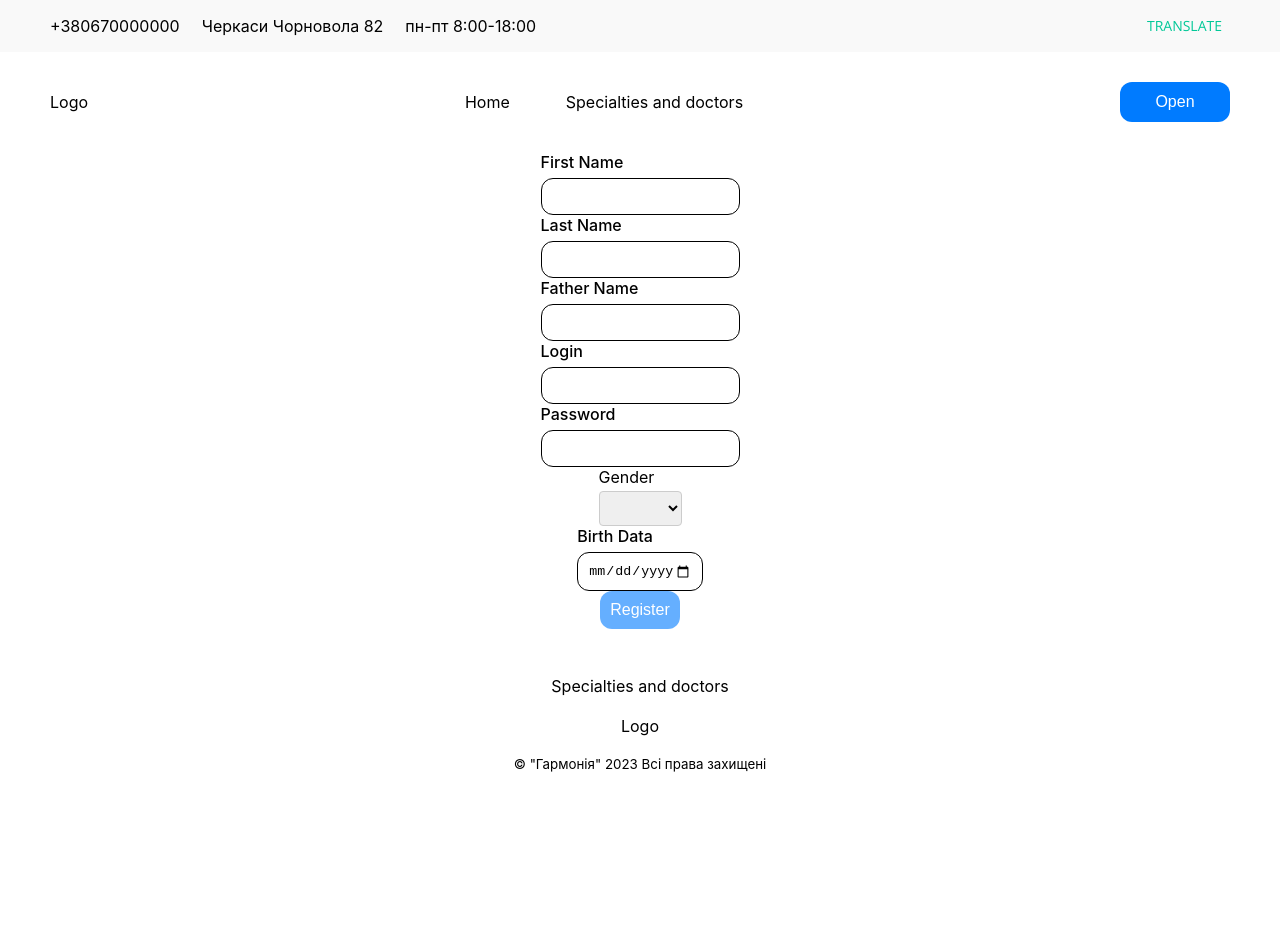
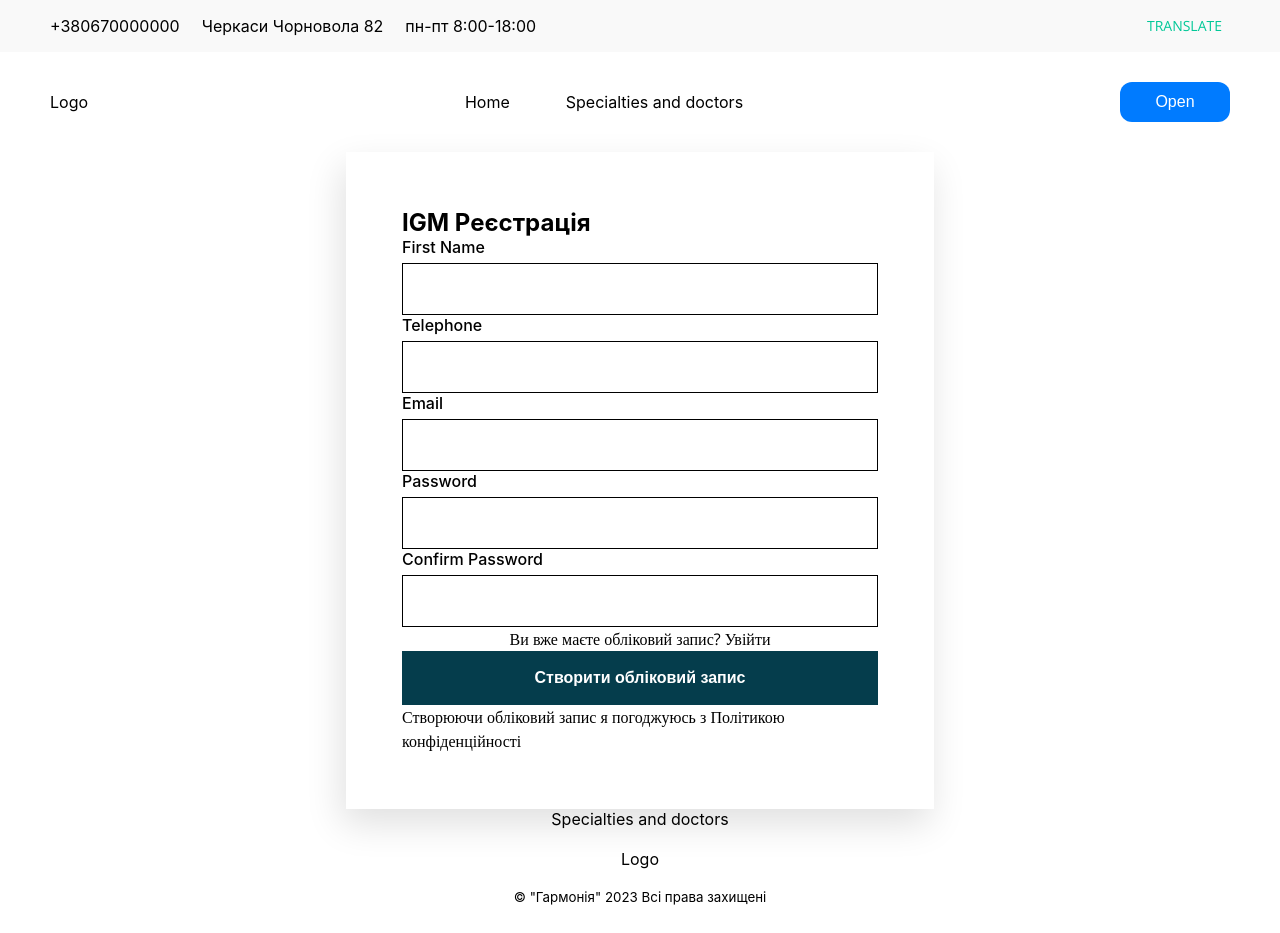
Before and after one commit to KononyukL/geekhub-electronic-clinic, a React (Create React App) app: page /registration in a window 1280 px wide. Before the commit the page ends 800 px from the top, so only its background shows below. Built offline with nearby package versions, Linux system fonts and the light colour scheme.

Commit message:
feature: create form and button

```diff
--- a/src/routes/pages/Registration/index.tsx
+++ b/src/routes/pages/Registration/index.tsx
@@ -1,27 +1,25 @@
-import React from 'react';
+import React, { FC } from 'react';
 import { useForm } from 'react-hook-form';
-import { StyledForm, ErrorText } from './styled';
-import Input from '../../../components/Input';
-import SelectInput from '../../../components/SelectInput';
-import Button from '../../../components/Button';
+import {
+  Container,
+  StyledForm,
+  ErrorText,
+  StyledInput,
+  StyledWrapper,
+  Wrapper,
+  ButtonSubmit
+} from './styled';
+import { Typography } from '@mui/material';
 
 interface IFormInput {
   firstName: string;
-  lastName: string;
-  fatherName: string;
-  login: string;
+  telephone: number;
+  email: string;
   password: string;
-  gender: string;
-  birthData: string;
+  confirmPassword: string;
 }
 
-const genderOptions = [
-  { value: 'female', label: 'Female' },
-  { value: 'male', label: 'Male' },
-  { value: 'other', label: 'Other' }
-];
-
-const Registration = () => {
+const Registration: FC = () => {
   const {
     register,
     handleSubmit,
@@ -31,12 +29,10 @@ const Registration = () => {
     mode: 'onBlur',
     defaultValues: {
       firstName: '',
-      lastName: '',
-      fatherName: '',
-      login: '',
+      telephone: '',
+      email: '',
       password: '',
-      gender: '',
-      birthData: ''
+      confirmPassword: ''
     }
   });
 
@@ -47,68 +43,73 @@ const Registration = () => {
   };
 
   return (
+    <Container>
+      <Wrapper>
+        <h2>IGM Реєстрація</h2>
         <StyledForm onSubmit={handleSubmit(onSubmit)}>
-      <Input
+          <StyledWrapper>
+            <StyledInput
               label="First Name"
               name="firstName"
               register={register}
               registerOptions={{ required: true, minLength: 3, maxLength: 255 }}
             />
             {errors.firstName && <ErrorText>This field is required</ErrorText>}
-      <Input
-        label="Last Name"
-        name="lastName"
+          </StyledWrapper>
+          <StyledWrapper>
+            <StyledInput
+              label="Telephone"
+              name="telephone"
               register={register}
               registerOptions={{ required: true, minLength: 3, maxLength: 255 }}
             />
-      {errors.lastName && <ErrorText>This field is required</ErrorText>}
-      <Input
-        label="Father Name"
-        name="fatherName"
-        register={register}
-        registerOptions={{ required: true, minLength: 3, maxLength: 255 }}
-      />
-      {errors.fatherName && <ErrorText>This field is required</ErrorText>}
-      <Input
-        label="Login"
-        name="login"
-        register={register}
-        registerOptions={{ required: true, minLength: 3, maxLength: 255 }}
-      />
-      {errors.login && <ErrorText>This field is required</ErrorText>}
-      <Input
-        label="Password"
-        name="password"
+            {errors.telephone && <ErrorText>This field is required</ErrorText>}
+          </StyledWrapper>
+          <StyledWrapper>
+            <StyledInput
+              label="Email"
+              name="email"
               register={register}
               registerOptions={{
                 required: true,
-          pattern: /^(?=.*[0-9])(?=.*[!@#$%^&*])(?=.*[a-z])(?=.*[A-Z])[0-9a-zA-Z!@#$%^&*]{8,255}$/
+                pattern:
+                  /^(?=.*[0-9])(?=.*[!@#$%^&*])(?=.*[a-z])(?=.*[A-Z])[0-9a-zA-Z!@#$%^&*]{8,255}$/
               }}
             />
-      {errors.password && <ErrorText>This field is required</ErrorText>}
-      <SelectInput
-        label="Gender"
-        name="gender"
-        options={genderOptions}
+            {errors.email && <ErrorText>This field is required</ErrorText>}
+          </StyledWrapper>
+          <StyledWrapper>
+            <StyledInput
+              label="Password"
+              name="password"
               register={register}
               registerOptions={{
                 required: true
               }}
             />
-      {errors.gender && <ErrorText>This field is required</ErrorText>}
-      <Input
-        type="date"
-        max={new Date().toISOString().split('T')[0]}
-        label="Birth Data"
-        name="birthData"
+            {errors.password && <ErrorText>This field is required</ErrorText>}
+          </StyledWrapper>
+          <StyledWrapper>
+            <StyledInput
+              label="Confirm Password"
+              name="conformPassword"
               register={register}
               registerOptions={{
                 required: true
               }}
             />
-      {errors.birthData && <ErrorText>This field is required</ErrorText>}
-      <Button children="Register" type="submit" disabled={!isValid || isSubmitting} />
+            {errors.conformPassword && <ErrorText>This field is required</ErrorText>}
+          </StyledWrapper>
+          <Typography>Ви вже маєте обліковий запис? Увійти</Typography>
+          <ButtonSubmit type="submit" disabled={!isValid || isSubmitting}>
+            Створити обліковий запис
+          </ButtonSubmit>
+          <Typography>
+            Створюючи обліковий запис я погоджуюсь з Політикою конфіденційності
+          </Typography>
         </StyledForm>
+      </Wrapper>
+    </Container>
   );
 };
 
--- a/src/routes/pages/Registration/styled.ts
+++ b/src/routes/pages/Registration/styled.ts
@@ -1,12 +1,70 @@
-import styled from 'styled-components';
+import { styled, CSSObject, Box } from '@mui/material';
+import Input from '../../../components/Input';
 
-export const ErrorText = styled.p`
-  font-size: 16px;
-  color: red;
-`
+export const Container = styled(Box)(({ theme }) => {
+  return {
+    maxWidth: '588px',
+    width: '100%',
+    margin: '0 auto',
+    boxShadow: `-4px 15px 35px 0 ${theme.palette.success.main}`
+  } as CSSObject;
+});
 
-export const StyledForm = styled.form`
-  display: flex;
-  flex-direction: column;
-  align-items: center;
-`;
+export const StyledInput = styled(Input)(() => {
+  return {
+    borderRadius: 0,
+    height: '52px',
+  } as CSSObject;
+});
+
+export const Wrapper = styled(Box)(() => {
+  return {
+    padding: '56px'
+  } as CSSObject;
+});
+
+export const ErrorText = styled('p')(() => {
+  return {
+    fontSize: '16px',
+    color: 'red'
+  } as CSSObject;
+});
+
+export const StyledForm = styled('form')(() => {
+  return {
+    maxWidth: '476px',
+    width: '100%',
+    display: 'flex',
+    flexDirection: 'column',
+    alignItems: 'center',
+    margin: '0 auto'
+  } as CSSObject;
+});
+
+export const StyledWrapper = styled(Box)(() => {
+  return {
+    width: '100%',
+  } as CSSObject;
+});
+
+export const ButtonSubmit = styled('button')(({ theme }) => {
+  return {
+    width: '100%',
+    height: '54px',
+    backgroundColor: theme.palette.secondary.main,
+    color: theme.palette.secondary.contrastText,
+    fontWeight: 600,
+    fontSize: '16px',
+    border: 0,
+    cursor: 'pointer',
+    transition: ' .3s',
+
+    '&:hover': {
+      backgroundColor: theme.palette.secondary.light
+    },
+
+    '&:active': {
+      backgroundColor: theme.palette.secondary.dark
+    }
+  } as CSSObject;
+});
--- a/src/theme/index.ts
+++ b/src/theme/index.ts
@@ -34,10 +34,4 @@ export const theme = createTheme({
       fontFamily: 'Montserrat'
     }
   },
-  typography: {
-    fontFamily: 'Open Sans',
-    h1: {
-      fontFamily: 'Montserrat'
-    }
-  }
 });
```
Lines whose indentation alone changed are shown as unchanged.
